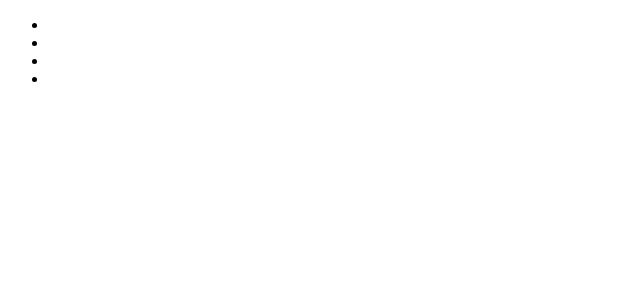
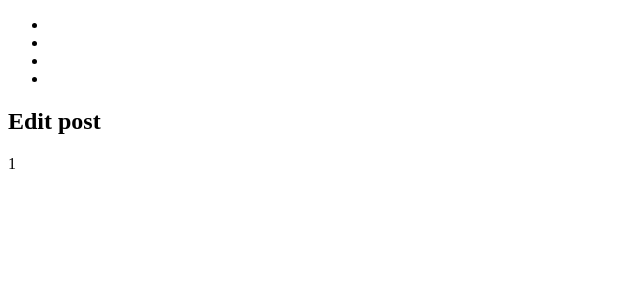
Before and after one commit to burdianov/fullstack-social-network, a React (Create React App) app in the folder react-front/: page /post/edit/1 in a window 1280 px wide. Shown: the top 300 px of the page, without its empty margins (0-640 px from the left). Built offline with nearby package versions, Linux system fonts and the light colour scheme.

Commit message:
update post component

```diff
--- a/react-front/src/components/MainRouter.jsx
+++ b/react-front/src/components/MainRouter.jsx
@@ -11,6 +11,7 @@ import PrivateRoute from "../api/PrivateRoute";
 import FindPeople from "./user/FindPeople";
 import NewPost from "./post/NewPost";
 import SinglePost from "./post/SinglePost";
+import EditPost from "./post/EditPost";
 
 const MainRouter = () => {
   return (
@@ -19,6 +20,7 @@ const MainRouter = () => {
       <Switch>
         <Route exact path="/" component={Home}/>
         <PrivateRoute exact path="/post/create" component={NewPost}/>
+        <PrivateRoute exact path="/post/edit/:postId" component={EditPost}/>
         <Route exact path="/post/:postId" component={SinglePost}/>
         <Route exact path="/users" component={Users}/>
         <Route exact path="/signup" component={Signup}/>
--- /dev/null
+++ b/react-front/src/components/post/EditPost.jsx
@@ -0,0 +1,12 @@
+import React from "react";
+
+const EditPost = (props) => {
+  return (
+    <div>
+      <h2>Edit post</h2>
+      {props.match.params.postId}
+    </div>
+  )
+};
+
+export default EditPost;
--- a/react-front/src/components/post/SinglePost.jsx
+++ b/react-front/src/components/post/SinglePost.jsx
@@ -64,10 +64,13 @@ const SinglePost = (props) => {
           </Link>
           {isAuthenticated().user && isAuthenticated().user._id === post.postedBy._id && (
             <>
-              <button className="btn btn-raised btn-info mr-5">
+              <Link
+                to={`/post/edit/${post._id}`}
+                className="btn btn-info btn-raised btn-sm mr-5"
+              >
                 Update Post
-              </button>
-              <button onClick={deleteConfirmed  }
+              </Link>
+              <button onClick={deleteConfirmed}
                       className="btn btn-raised btn-danger">
                 Delete Post
               </button>
```
